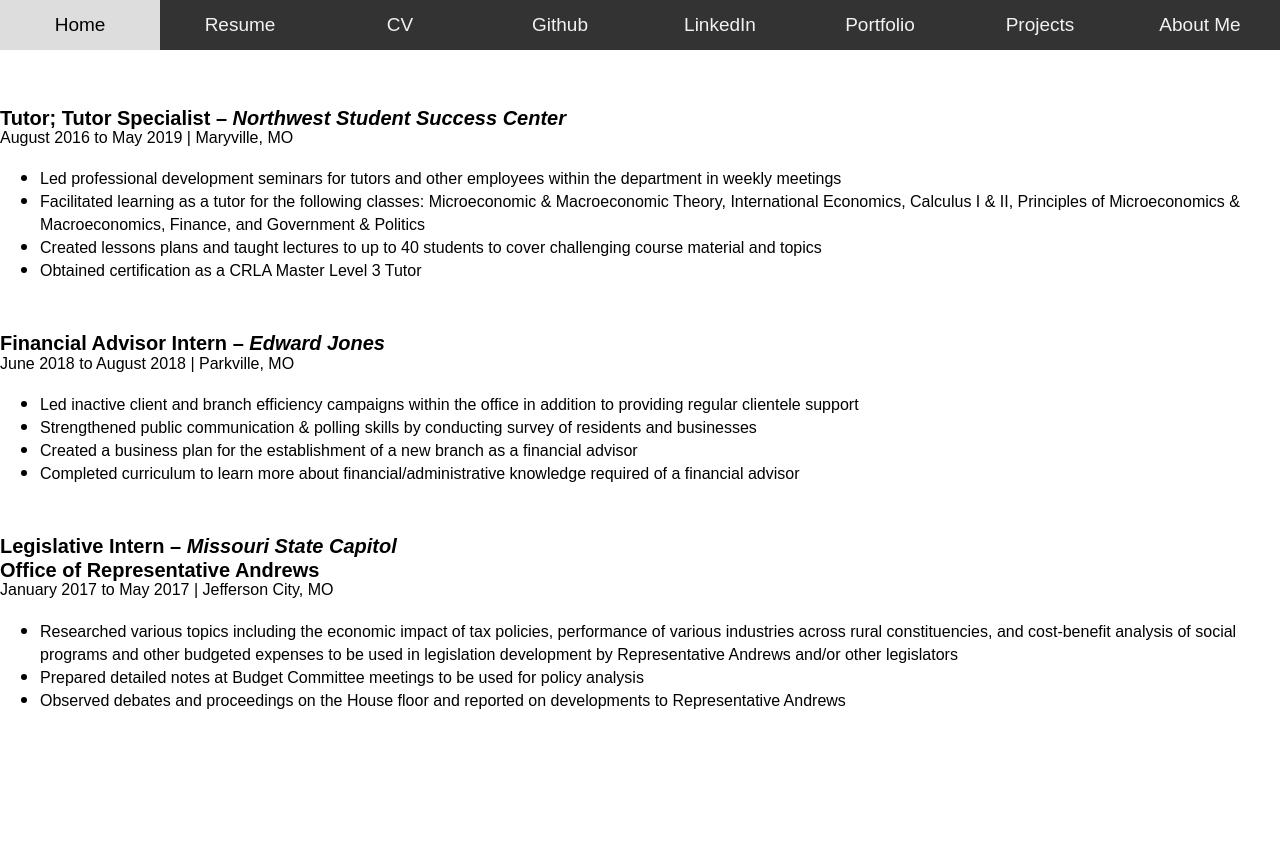
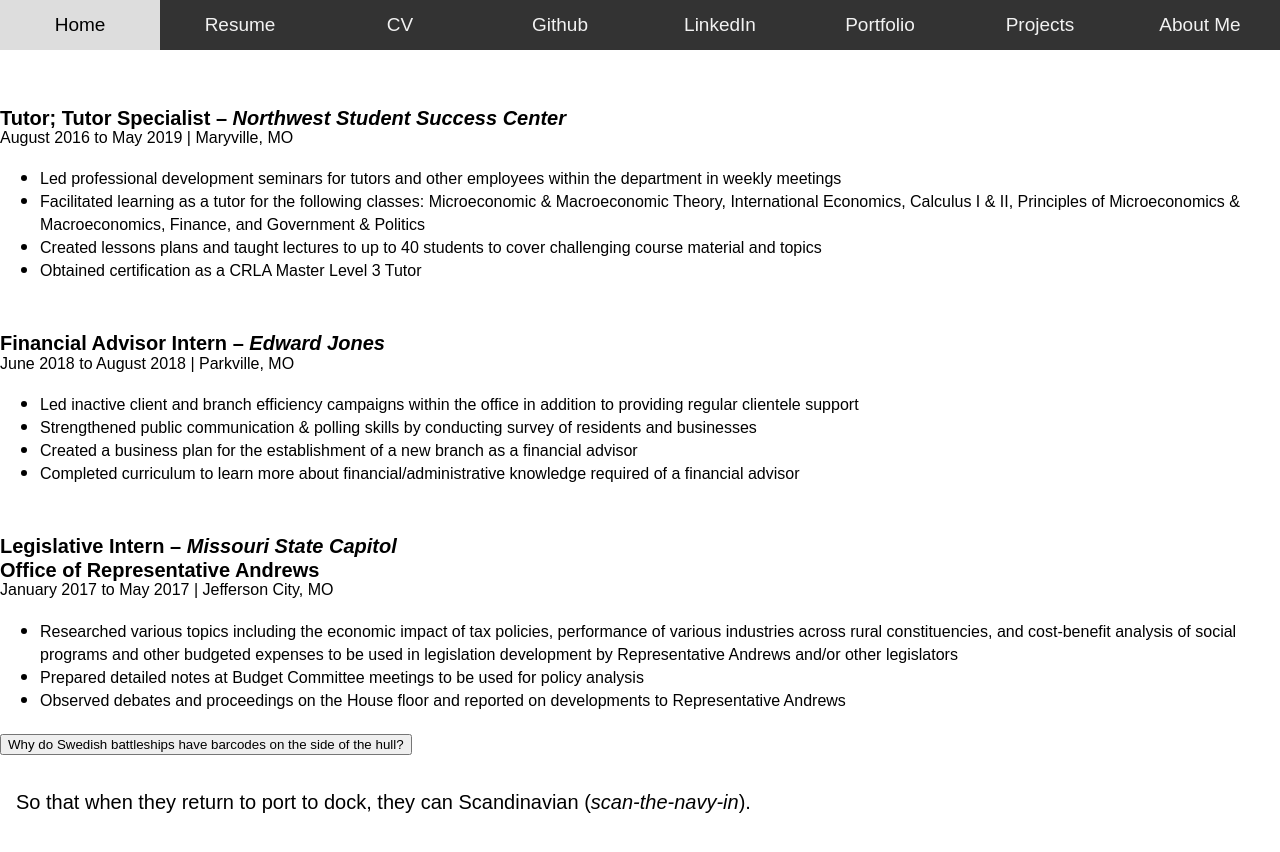
Before and after one commit to k-brew/personal-site, a Jekyll site: the page built from files/CV.html, in a window 1280 px wide and 900 px high, scrolled down 926 px. Shown: the top 852 px of the window. Built offline with Jekyll 4.4.1, drawn with Linux system fonts in a browser that asks for light colours; before the commit the page ends 1707 px from its top, so only the background shows below that.

Commit message:
testing dropdown

```diff
--- a/files/CV.html
+++ b/files/CV.html
@@ -61,3 +61,8 @@
     <li><span style='line-height:107%;font-family:"Arial",sans-serif;font-family:"Arial",sans-serif;font-size:12.0pt;color:black;'>Prepared detailed notes at Budget Committee meetings to be used for policy analysis</span></li>
     <li><span style='line-height:107%;font-family:"Arial",sans-serif;font-family:"Arial",sans-serif;font-size:12.0pt;color:black;'>Observed debates and proceedings on the House floor and reported on developments to Representative Andrews</span></li>
 </ul>
+
+<button type="button" class="collapsible">Why do Swedish battleships have barcodes on the side of the hull?</button>
+<div class="content">
+  <p>So that when they return to port to dock, they can Scandinavian (<i>scan-the-navy-in</i>).</p>
+</div>
```
